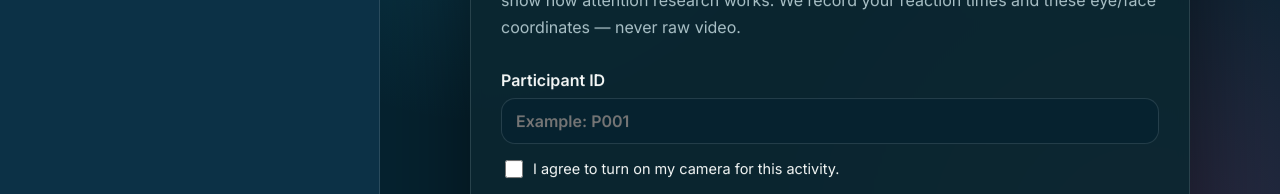
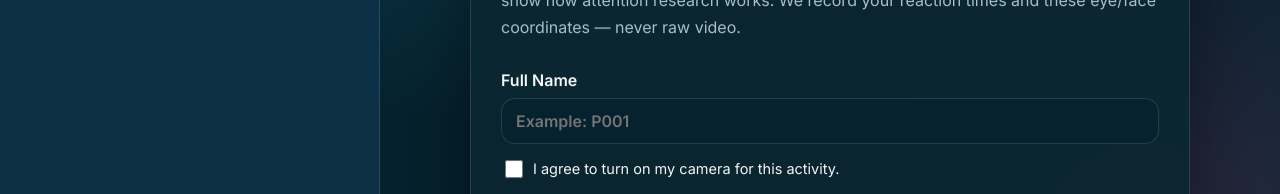
Before and after one commit to atiya16384/reaction-dot-game, a React (Vite) app: page / in a window 1280 px wide. Shown: the part 349-543 px from the top of the page. Built offline with nearby package versions, Linux system fonts and the light colour scheme.

Commit message:
fix: change participant id to full name

```diff
--- a/src/App.tsx
+++ b/src/App.tsx
@@ -1364,7 +1364,7 @@ export default function App() {
             </p>
 
             <label className="fieldLabel">
-              Participant ID
+              Full Name
               <input
                 value={participantId}
                 onChange={(event) => setParticipantId(event.target.value)}
```
Also changed, not shown: 1 other file (tests, documents, lock files or other folders).
